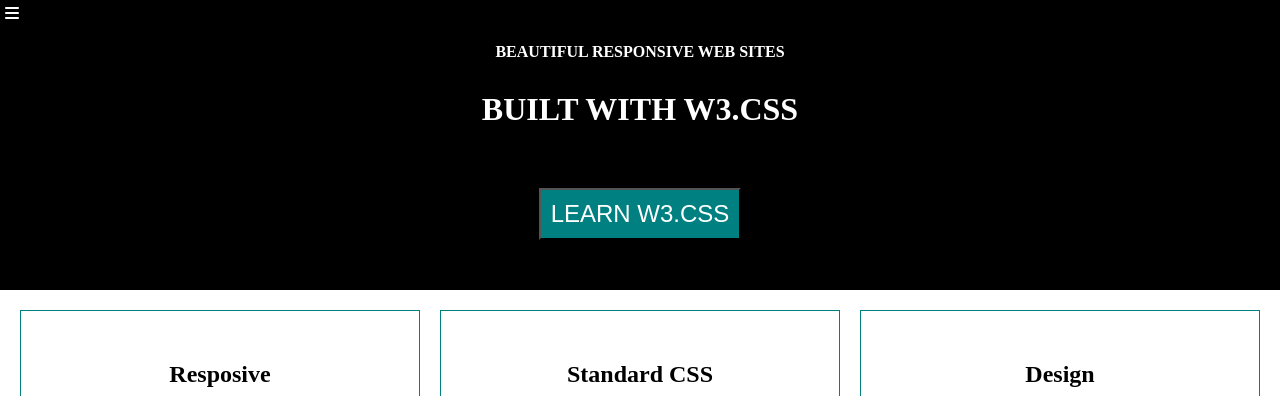
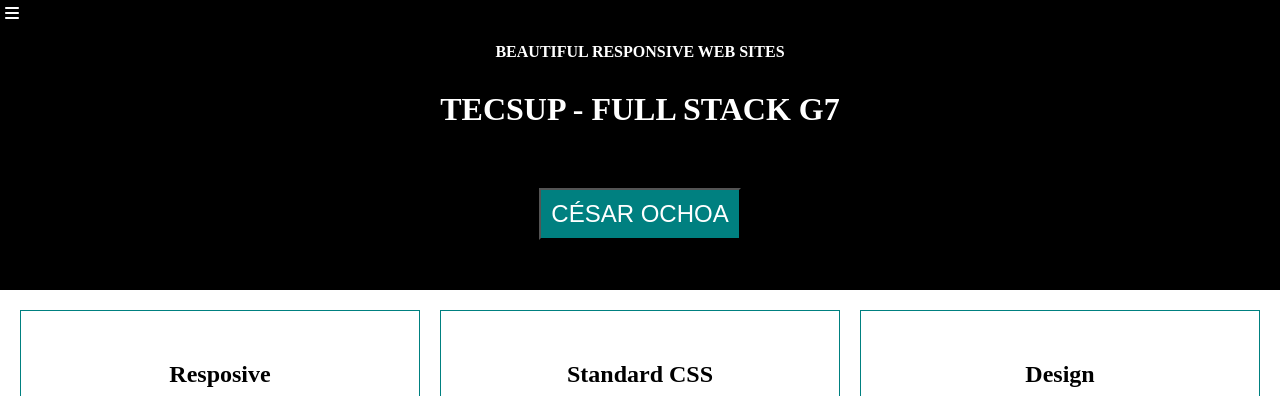
Before and after one commit to cesarochoa11/semana3_tecsup, a plain HTML site: page index.html in a window 1280 px wide. Shown: the top 396 px of the page. Drawn offline with Linux system fonts and the light colour scheme.

Commit message:
Update index.html

```diff
--- a/index.html
+++ b/index.html
@@ -14,8 +14,8 @@
 				<i class="fa-solid fa-bars"></i>
 			</nav>
 			<h2>BEAUTIFUL RESPONSIVE WEB SITES</h2>
-			<h1>BUILT WITH W3.CSS</h1>
-			<button>LEARN W3.CSS</button>
+			<h1>TECSUP - FULL STACK G7</h1>
+			<button>CÉSAR OCHOA</button>
 		</div>
 	</header>
 	<main>
```
